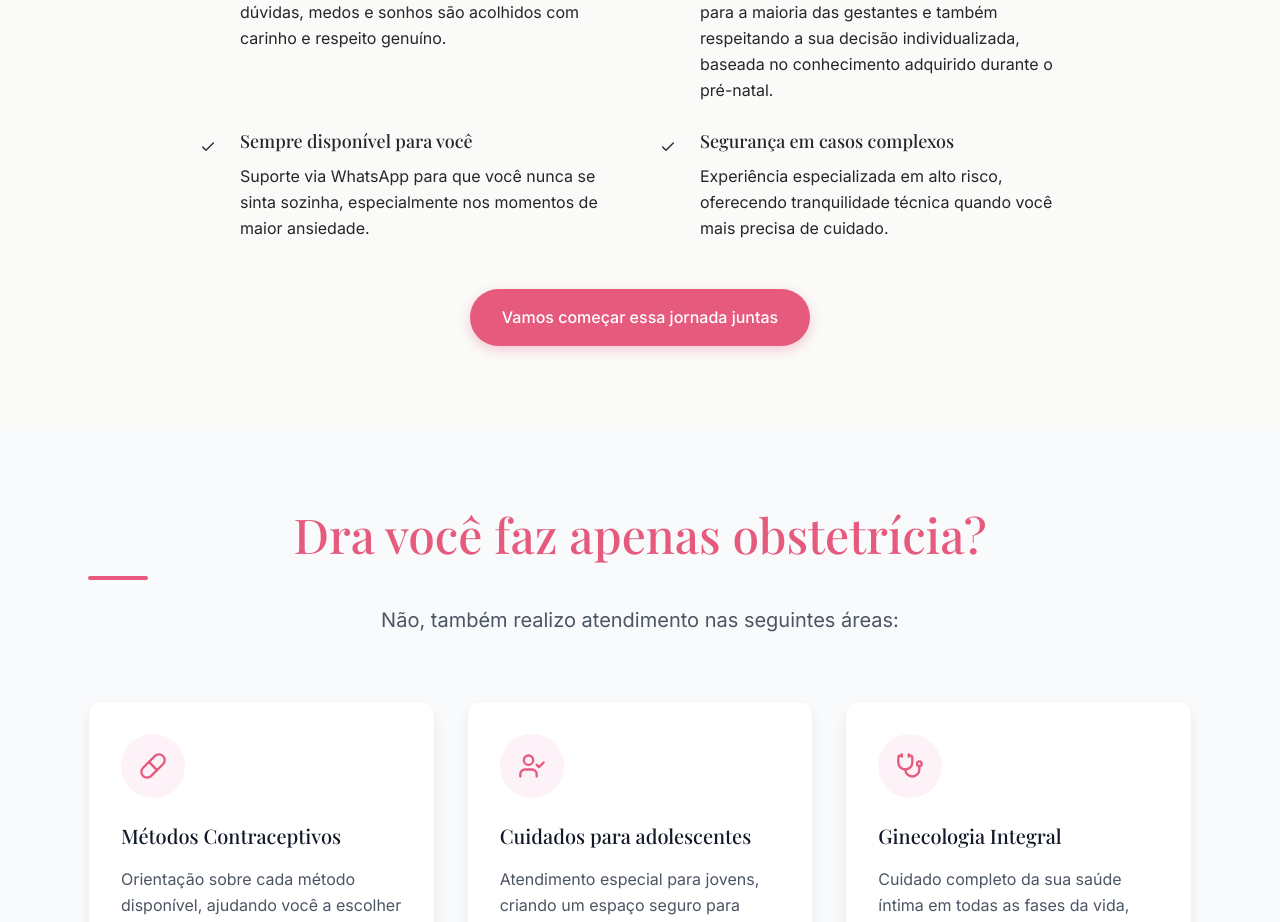
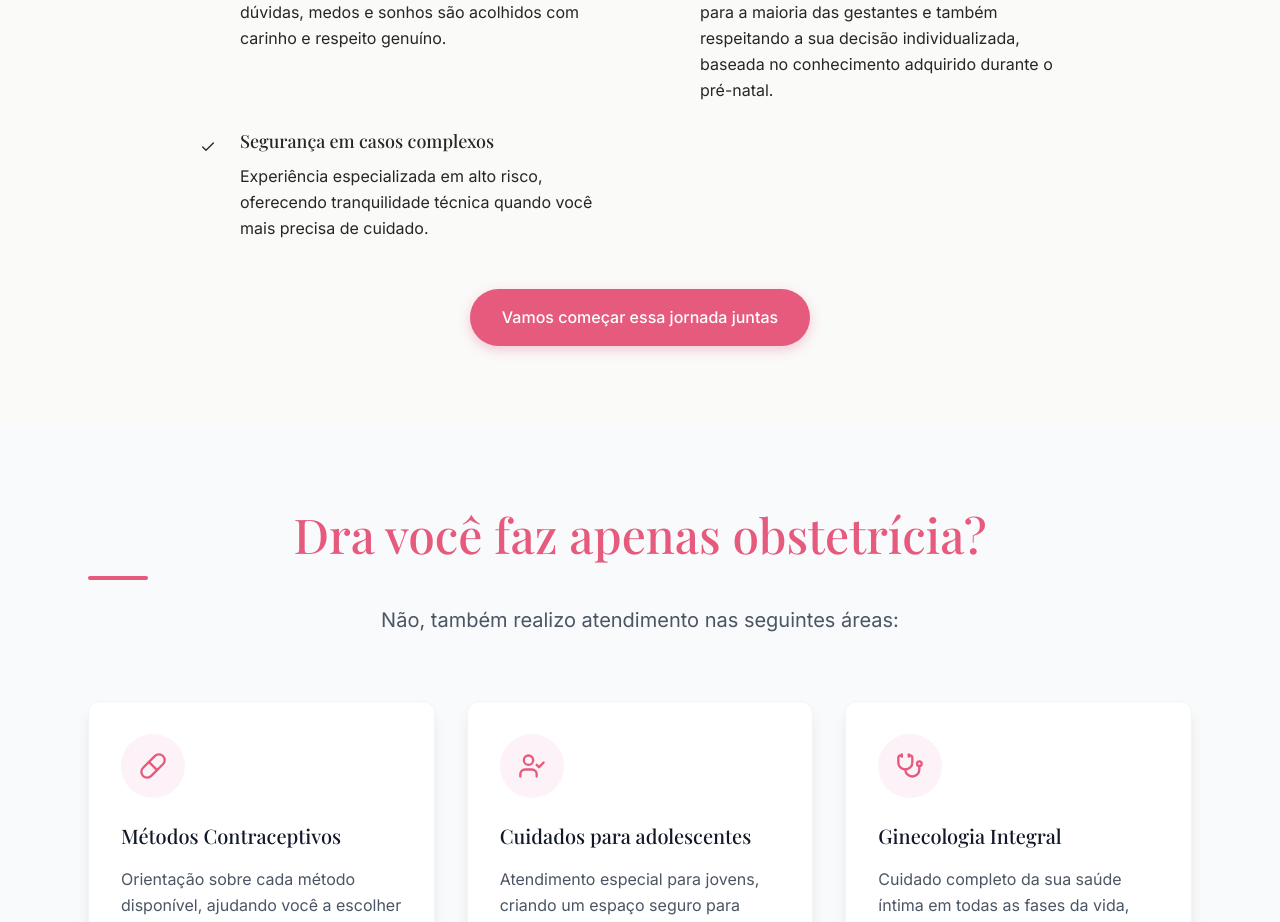
Before and after one commit to robdaum85/coni-carinho-digital, a React (Vite) app: page / in a window 1280 px wide. Shown: the part 3580-4502 px from the top of the page. Built offline with nearby package versions, Linux system fonts and the light colour scheme.

Commit message:
Refactor: Remove differential item
Removes the "Sempre disponível para você" differential from the `ModernDifferentials` component to align with the user's request for three items.

```diff
--- a/src/components/ModernDifferentials.tsx
+++ b/src/components/ModernDifferentials.tsx
@@ -10,10 +10,6 @@ const ModernDifferentials = () => {
     {
       title: "Em busca de um parto mais seguro",
       description: "Compreendendo que o parto normal é possível para a maioria das gestantes e também respeitando a sua decisão individualizada, baseada no conhecimento adquirido durante o pré-natal."
-    },
-    {
-      title: "Sempre disponível para você",
-      description: "Suporte via WhatsApp para que você nunca se sinta sozinha, especialmente nos momentos de maior ansiedade."
     },
     {
       title: "Segurança em casos complexos",
```
